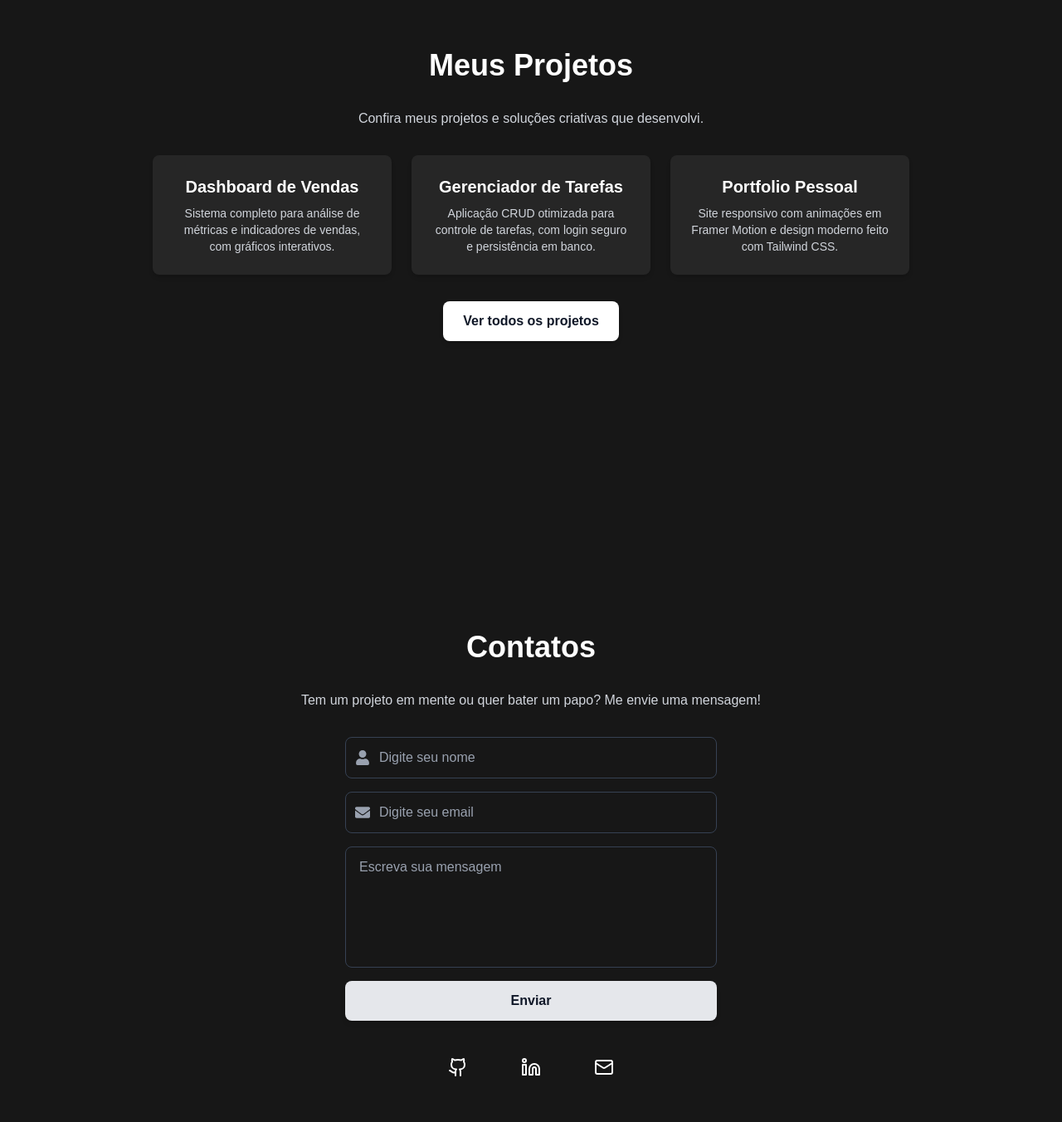
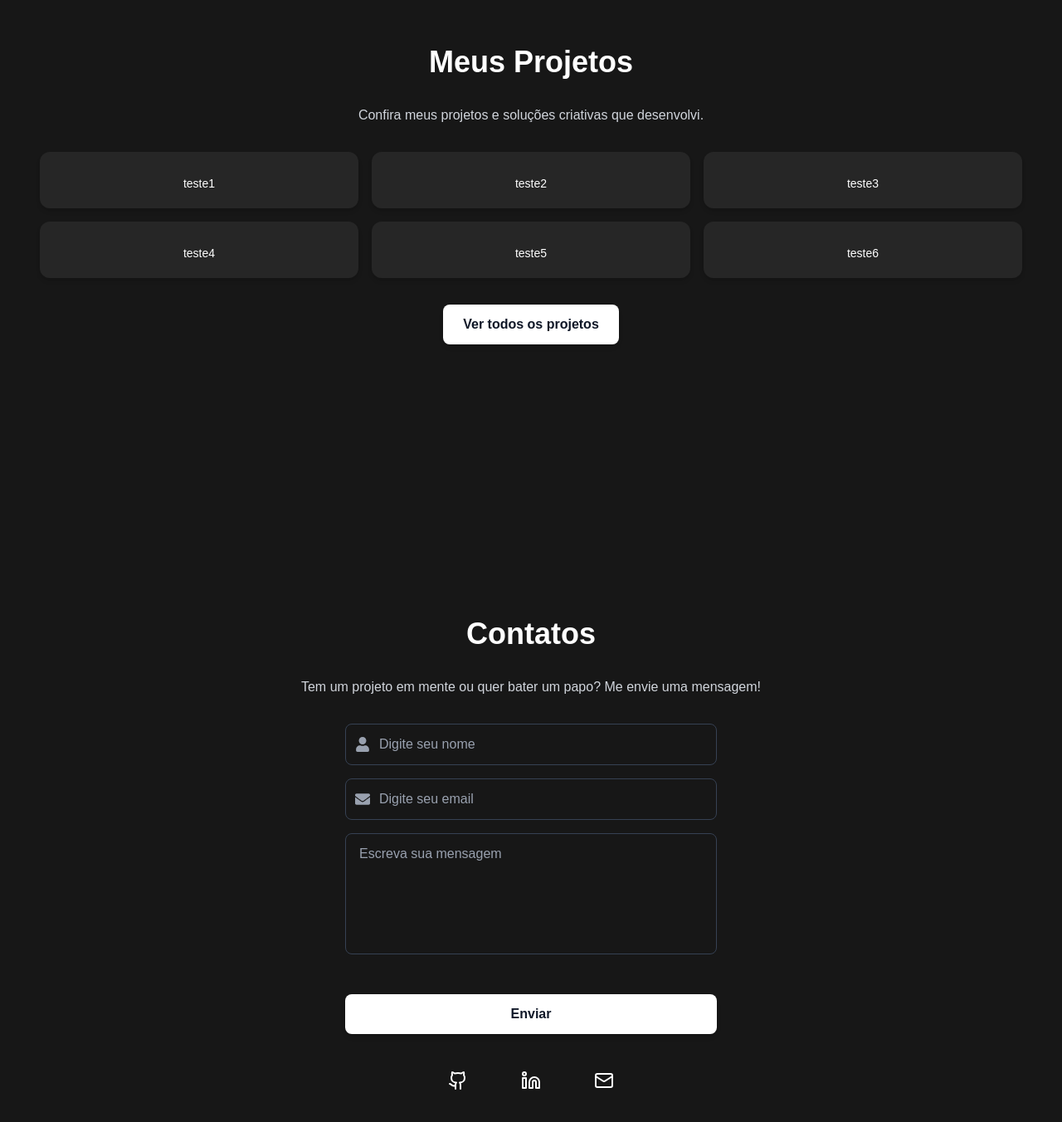
Before and after one commit to kayquemab/Portifolio, a Next.js app in the folder portifolio/: page / in a window 1280 px wide. Shown: the part 2565-3917 px from the top of the page at 83% size. Built offline with nearby package versions, Linux system fonts and the light colour scheme.

Commit message:
Ajustes Projetos

```diff
--- a/portifolio/src/components/Contato.jsx
+++ b/portifolio/src/components/Contato.jsx
@@ -81,16 +81,32 @@ export default function Contato() {
         ></textarea>
 
         {/* Botão */}
-        <motion.button
-          type="submit"
-          className="w-full bg-gray-200 border-gray-700 text-gray-900 font-semibold py-3 rounded-lg
-             shadow-md transition-all duration-300
-             hover:bg-gray-200 hover:text-gray-900 hover:scale-105 hover:shadow-lg hover:-translate-y-1"
-          whileHover={{ scale: 1.05, y: -3 }}
-          whileTap={{ scale: 0.97 }}
+        <motion.a
+          href="https://github.com/kayquemab?tab=repositories"
+          target="_blank"
+          rel="noopener noreferrer"
+          className="mt-8 px-6 py-3 bg-white text-gray-900 font-semibold rounded-lg
+             shadow-md inline-block transition-none" // evita conflito com Tailwind
+          initial={{ opacity: 0, y: 40 }}
+          whileInView={{ opacity: 1, y: 0 }}
+          transition={{ type: "spring", stiffness: 70, damping: 15, delay: 0.3 }}
+          viewport={{ once: true }}
+          whileHover={{
+            scale: 1.12,
+            y: -6,
+            boxShadow: "0px 12px 25px rgba(0,0,0,0.35)",
+            transition: { duration: 0.15, ease: "easeOut" } // suave e rápida
+          }}
+          whileTap={{
+            scale: 0.96,
+            y: 0,
+            boxShadow: "0px 4px 10px rgba(0,0,0,0.25)",
+            transition: { duration: 0.1, ease: "easeIn" }
+          }}
         >
           Enviar
-        </motion.button>
+        </motion.a>
+
       </motion.form>
 
       {/* Botões animados */}
--- a/portifolio/src/components/Projetos.jsx
+++ b/portifolio/src/components/Projetos.jsx
@@ -4,23 +4,49 @@ import { motion } from "framer-motion";
 
 export default function Projetos() {
 
-  const cards = [
-    {
-      title: "Dashboard de Vendas",
-      description:
-        "Sistema completo para análise de métricas e indicadores de vendas, com gráficos interativos.",
-    },
-    {
-      title: "Gerenciador de Tarefas",
-      description:
-        "Aplicação CRUD otimizada para controle de tarefas, com login seguro e persistência em banco.",
-    },
-    {
-      title: "Portfolio Pessoal",
-      description:
-        "Site responsivo com animações em Framer Motion e design moderno feito com Tailwind CSS.",
-    },
+  const projetos = [
+    { name: 'teste1' },
+    { name: 'teste2' },
+    { name: 'teste3' },
+    { name: 'teste4' },
+    { name: 'teste5' },
+    { name: 'teste6' },
   ];
+
+  // animação padrão para surgimento
+  const cardVariants = {
+    hidden: { opacity: 0, y: 40 },
+    visible: (i) => ({
+      opacity: 1,
+      y: 0,
+      transition: {
+        duration: 0.6,
+        delay: i * 0.1, // efeito em cascata
+        ease: "easeOut"
+      }
+    })
+  };
+
+  const renderSkillCard = (skill, i) => {
+    return (
+      <motion.div
+        key={skill.name}
+        className="bg-neutral-800 p-5 rounded-xl flex flex-col items-center justify-center shadow-md"
+        variants={cardVariants}
+        initial="hidden"
+        whileInView="visible"
+        viewport={{ once: true }}
+        custom={i}
+        whileHover={{ scale: 1.15 }}
+        transition={{ type: "spring", stiffness: 300, damping: 20 }}
+      >
+
+
+        <p className="mt-2 text-sm text-center text-white">{skill.name}</p>
+
+      </motion.div>
+    );
+  };
 
   return (
 
@@ -48,38 +74,43 @@ export default function Projetos() {
         Confira meus projetos e soluções criativas que desenvolvi.
       </motion.p>
 
-      {/* Grid de Cards */}
-      <motion.div
-        className="flex flex-wrap gap-6 justify-center"
-        initial={{ opacity: 0, y: 40 }}
-        whileInView={{ opacity: 1, y: 0 }}
-        transition={{ duration: 0.9, delay: 0.3 }}
-        viewport={{ once: true }}
-      >
-        {cards.map((card, index) => (
-          <div
-            key={index}
-            className="bg-neutral-800 text-white p-6 rounded-lg shadow-md w-72 h-full"
-          >
-            <h3 className="text-xl font-semibold mb-2">{card.title}</h3>
-            <p className="text-gray-300 text-sm">{card.description}</p>
+      {/* Linguagens e tecnologias separadas por tipo */}
+      <div className="flex flex-col lg:flex-row gap-16 w-full">
+
+        {/* Front-End */}
+        <div className="flex-1">
+          <div className="grid grid-cols-2 sm:grid-cols-3 md:grid-cols-4 lg:grid-cols-3 gap-4">
+            {projetos.map((skill, i) => renderSkillCard(skill, i))}
           </div>
-        ))}
-      </motion.div>
+        </div>
 
-      {/* CTA */}
+
+
+      </div>
+
+      {/* Botão */}
       <motion.a
         href="https://github.com/kayquemab?tab=repositories"
         target="_blank"
         rel="noopener noreferrer"
         className="mt-8 px-6 py-3 bg-white text-gray-900 font-semibold rounded-lg
-                   shadow-md transition-all duration-300 inline-block"
+             shadow-md inline-block transition-none" // evita conflito com Tailwind
         initial={{ opacity: 0, y: 40 }}
         whileInView={{ opacity: 1, y: 0 }}
-        transition={{ duration: 0.9, delay: 0.5 }}
+        transition={{ type: "spring", stiffness: 70, damping: 15, delay: 0.3 }}
         viewport={{ once: true }}
-        whileHover={{ scale: 1.05, y: -3 }}
-        whileTap={{ scale: 0.97 }}
+        whileHover={{
+          scale: 1.12,
+          y: -6,
+          boxShadow: "0px 12px 25px rgba(0,0,0,0.35)",
+          transition: { duration: 0.15, ease: "easeOut" } // suave e rápida
+        }}
+        whileTap={{
+          scale: 0.96,
+          y: 0,
+          boxShadow: "0px 4px 10px rgba(0,0,0,0.25)",
+          transition: { duration: 0.1, ease: "easeIn" }
+        }}
       >
         Ver todos os projetos
       </motion.a>
```
